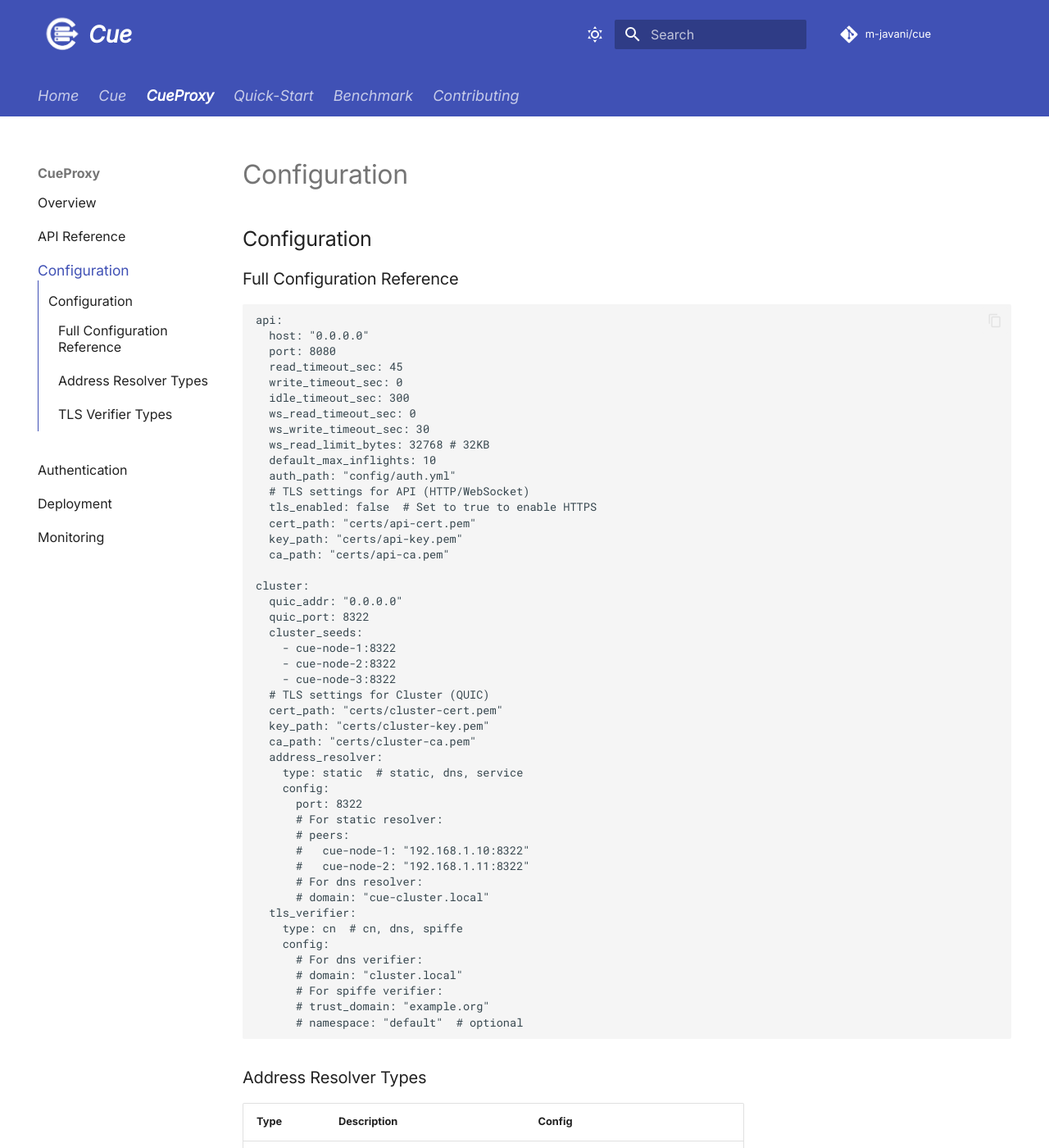
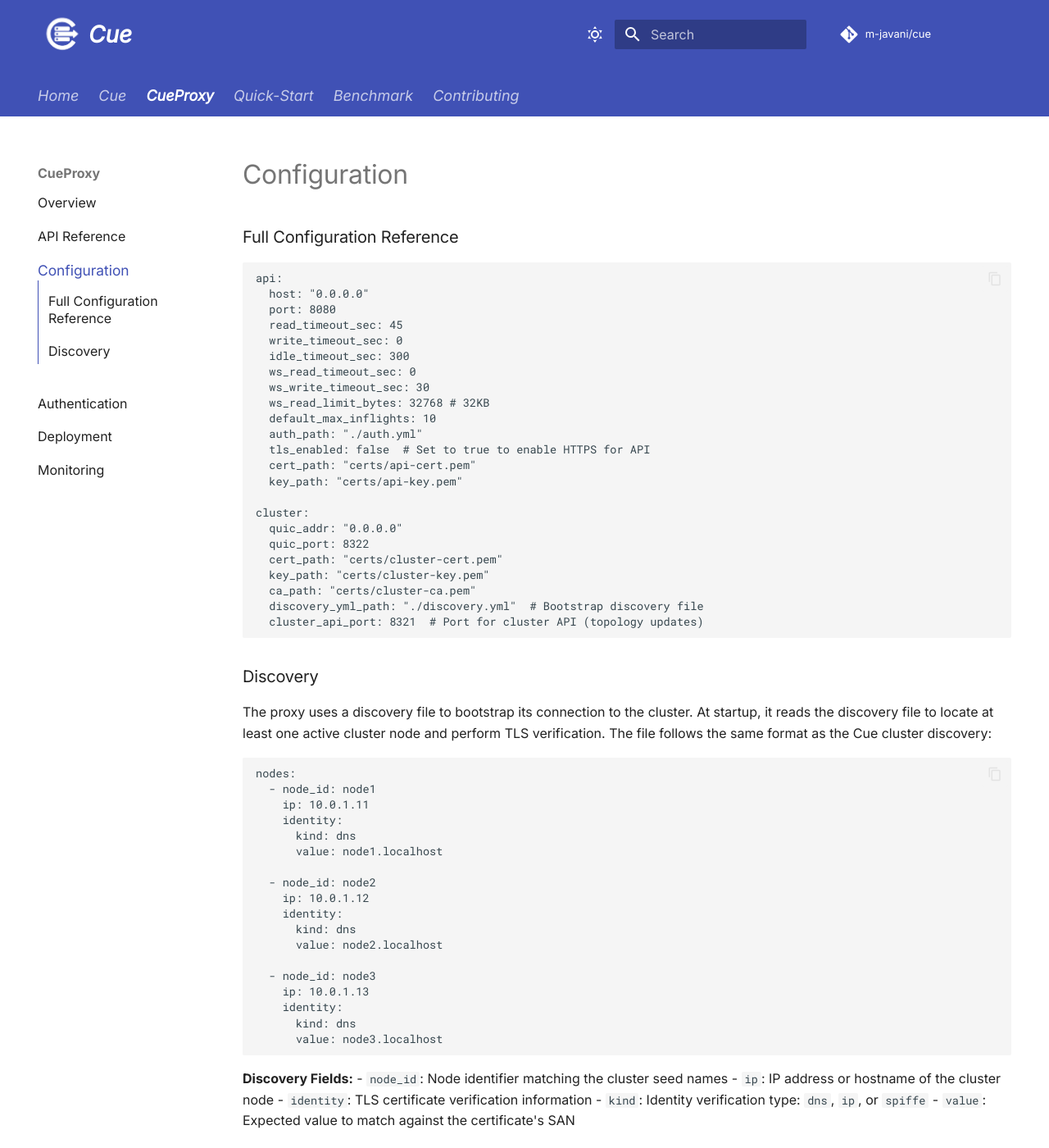
Before and after one commit to m-javani/cue-docs, an MkDocs documentation site: the page built from docs/cueproxy/configuration.md, in a window 1280 px wide and 1400 px high. Shown: the whole window at 82% size. Built offline with MkDocs 1.6.1 and Material for MkDocs 9.7.7, drawn with Linux system fonts in a browser that asks for light colours; comment, search, counter and statistics services are not loaded; some of the changed text lies outside the part shown.

Commit message:
updated configs

````diff
--- a/docs/cue/configuration.md
+++ b/docs/cue/configuration.md
@@ -15,14 +15,19 @@
   key_path: "./certs/node1_key.pem"   # TLS private key
   ca_path: "./certs/ca_cert.pem"      # CA certificate for mTLS
   initial_voters: ["node1","node2","node3"]  # Initial Raft voters
-  peers: ["node1","node2","node3"]    # Peer nodes for discovery
   snapshot_interval_sec: 60           # Snapshot interval in seconds
   snapshot_trigger_count: 10000       # Snapshot trigger entry count
   wal_flush_threshold: 1000           # WAL flush threshold
   dlq_max_size_bytes: 10485760        # Max DLQ size (10MB)
   raft_tick_ms: 100                   # Raft tick interval (100ms)
-  raft_heartbeat_tick: 5              # Heartbeat tick multiplier (500ms)
-  raft_election_tick: 50              # Election tick multiplier (5s)
+  raft_heartbeat_tick: 3              # Heartbeat tick multiplier (300ms)
+  raft_election_tick: 30              # Election tick multiplier (3s)
+
+  # Discovery configuration
+  discovery_kind: "static"            # "static" or "http"
+  discovery_yml_path: "./discovery.yml"  # Required for static discovery
+  discovery_http_host: ""             # HTTP endpoint URL (required for http discovery)
+                                      # Example: "http://discovery-service:8080"
 
 # Proxy (external CueProxy communication)
 proxy:
@@ -59,38 +63,26 @@
   level: "info"                       # debug, info, warn, error
   format: "json"                      # json or text
   output_path: "stdout"               # stdout, stderr, or file path
-
-# Service discovery
-address_resolver:
-  type: static                        # static, dns, service
-  config:
-    peers:                            # For static resolver
-      node1: "192.168.1.10:8323"
-      node2: "192.168.1.11:8323"
-      node3: "192.168.1.12:8323"
-    # domain: "cluster.local"         # For DNS resolver
-    # port: 8323
-
-# TLS verification
-tls_verifier:
-  type: cn                            # cn, dns, spiffe
-  # config:
-  #   domain: "cluster.local"         # For DNS verifier
-  #   trust_domain: "example.org"     # For SPIFFE verifier
 ```
 
-### Address Resolver Types
+---
 
-| Type | Description | Config |
-|------|-------------|--------|
-| `static` | Fixed mapping of node IDs to addresses | `peers: {node1: "192.168.1.10:8323"}` |
-| `dns` | DNS SRV record resolution | `domain: "cue-cluster.local"` |
-| `service` | Service discovery (Consul/Nomad) | None needed |
+### Discovery Configuration
 
-### TLS Verifier Types
+The cluster uses a discovery mechanism to locate peer nodes and verify their identities. The discovery system is pluggable and supports two modes:
 
-| Type | Description | Config |
-|------|-------------|--------|
-| `cn` | Verify Common Name matches node ID | None |
-| `dns` | Verify DNS name | `domain: "cluster.local"` |
-| `spiffe` | SPIFFE ID verification | `trust_domain: "example.org"` |
+- **Static Discovery**: Reads peer information from a local YAML file
+- **HTTP Discovery**: Queries an HTTP endpoint that you implement based on your infrastructure
+
+The discovery configuration is specified under the `cluster` section in config yaml file:
+
+```yaml
+cluster:
+  discovery_kind: "static"            # or "http"
+  discovery_yml_path: "./discovery.yml"  # For static discovery
+  discovery_http_host: "http://discovery-service:8080"  # For HTTP discovery
+```
+
+For detailed information about the discovery protocol, file format, and HTTP API specification, see the [Discovery](./discovery.md) page.
+
+---
--- /dev/null
+++ b/docs/cue/discovery.md
@@ -0,0 +1,143 @@
+
+# Discovery
+
+The discovery system provides a pluggable mechanism for nodes to discover peer nodes and verify their TLS identities. This decouples the cluster from specific infrastructure implementations and allows operators to provide discovery information that matches their environment.
+
+## Overview
+
+Each node in the cluster needs to know:
+1. The network address (IP:port) of every other peer node
+2. The expected identity (subject alternative name) in each peer's TLS certificate
+
+The discovery system abstracts this information retrieval, supporting both static configurations and dynamic HTTP-based discovery.
+
+## Discovery Modes
+
+### Static Discovery
+
+Static discovery reads peer information from a local YAML file. This is suitable for fixed, known cluster topologies where node addresses and identities don't change.
+
+**Configuration:**
+```yaml
+cluster:
+  discovery_kind: "static"
+  discovery_yml_path: "./discovery.yml"
+```
+
+**Discovery File Format (`discovery.yml`):**
+```yaml
+nodes:
+  - node_id: node1
+    ip: 10.0.1.11
+    identity:
+      kind: dns
+      value: node1.localhost
+
+  - node_id: node2
+    ip: 10.0.1.12
+    identity:
+      kind: dns
+      value: node2.localhost
+
+  - node_id: node3
+    ip: 10.0.1.13
+    identity:
+      kind: dns
+      value: node3.localhost
+```
+
+**File Fields:**
+- `node_id`: Unique identifier matching the node's configured `node_id`
+- `ip`: IP address or hostname of the node
+- `identity`: TLS certificate verification information
+  - `kind`: Type of identity check (`dns`, `ip`, or `spiffe`)
+  - `value`: The expected value to match against the certificate's SAN
+
+### HTTP Discovery
+
+HTTP discovery queries an external HTTP endpoint that you implement. This is ideal for dynamic environments where:
+- Nodes come and go (auto-scaling)
+- IP addresses change frequently (cloud environments)
+- TLS certificates are dynamically issued
+- You want to centralize cluster membership information
+
+**Configuration:**
+```yaml
+cluster:
+  discovery_kind: "http"
+  discovery_http_host: "http://discovery-service:8080"
+```
+
+**HTTP Request:**
+- **Method**: GET
+- **Path**: `/peers` (the endpoint is fixed)
+- **Full URL**: `{discovery_http_host}/peers`
+- **Headers**: None required
+
+**HTTP Response Format:**
+The endpoint must return a JSON response with the following structure:
+
+```json
+{
+  "nodes": [
+    {
+      "node_id": "node1",
+      "ip": "10.0.1.11",
+      "identity": {
+        "kind": "dns",
+        "value": "node1.localhost"
+      }
+    },
+    {
+      "node_id": "node2",
+      "ip": "10.0.1.12",
+      "identity": {
+        "kind": "dns",
+        "value": "node2.localhost"
+      }
+    },
+    {
+      "node_id": "node3",
+      "ip": "10.0.1.13",
+      "identity": {
+        "kind": "dns",
+        "value": "node3.localhost"
+      }
+    }
+  ]
+}
+```
+
+**Response Fields:**
+- `nodes` (array): List of known nodes in the cluster
+  - `node_id` (string): Unique node identifier - should match node ids used in cluster
+  - `ip` (string): IP address or hostname where the node listens for Raft traffic
+  - `identity` (object): TLS certificate verification information
+    - `kind` (string): Identity verification type: `dns`, `ip`, or `spiffe`
+    - `value` (string): Expected value to match against the certificate
+
+**Best Practices for HTTP Discovery Implementation:**
+
+1. **Endpoint Requirements:**
+   - Must be accessible from all cluster nodes
+   - Should return the complete list of all nodes in the cluster
+   - Should include the node's own entry
+
+2. **Update Frequency:**
+   - The system polls the endpoint periodically like every 2 seconds
+   - Changes are detected and applied automatically
+
+3. **Error Handling:**
+   - If the endpoint is unreachable, the node continues with the last known peer list
+   - HTTP errors (4xx, 5xx) are logged and the previous peer list is retained
+
+
+## Identity Verification Types
+
+The `identity` field specifies how to verify a peer's TLS certificate:
+
+| Kind | Description | Value Example |
+|------|-------------|---------------|
+| `dns` | Verify against DNS Subject Alternative Name (SAN) | `node1.cluster.local` |
+| `ip` | Verify against SAN by IP
+| `spiffe` | Verify against SPIFFE ID | `spiffe://example.org/node1` |
--- a/docs/cueproxy/configuration.md
+++ b/docs/cueproxy/configuration.md
@@ -1,4 +1,4 @@
-## Configuration
+# Configuration
 
 ### Full Configuration Reference
 
@@ -13,56 +13,62 @@
   ws_write_timeout_sec: 30
   ws_read_limit_bytes: 32768 # 32KB
   default_max_inflights: 10
-  auth_path: "config/auth.yml"
-  # TLS settings for API (HTTP/WebSocket)
-  tls_enabled: false  # Set to true to enable HTTPS
+  auth_path: "./auth.yml"
+  tls_enabled: false  # Set to true to enable HTTPS for API
   cert_path: "certs/api-cert.pem"
   key_path: "certs/api-key.pem"
-  ca_path: "certs/api-ca.pem"
 
 cluster:
   quic_addr: "0.0.0.0"
   quic_port: 8322
-  cluster_seeds:
-    - cue-node-1:8322
-    - cue-node-2:8322
-    - cue-node-3:8322
-  # TLS settings for Cluster (QUIC)
   cert_path: "certs/cluster-cert.pem"
   key_path: "certs/cluster-key.pem"
   ca_path: "certs/cluster-ca.pem"
-  address_resolver:
-    type: static  # static, dns, service
-    config:
-      port: 8322
-      # For static resolver:
-      # peers:
-      #   cue-node-1: "192.168.1.10:8322"
-      #   cue-node-2: "192.168.1.11:8322"
-      # For dns resolver:
-      # domain: "cue-cluster.local"
-  tls_verifier:
-    type: cn  # cn, dns, spiffe
-    config:
-      # For dns verifier:
-      # domain: "cluster.local"
-      # For spiffe verifier:
-      # trust_domain: "example.org"
-      # namespace: "default"  # optional
+  discovery_yml_path: "./discovery.yml"  # Bootstrap discovery file
+  cluster_api_port: 8321  # Port for cluster API (topology updates)
 ```
 
-### Address Resolver Types
+### Discovery
 
-| Type | Description | Config |
-|------|-------------|--------|
-| `static` | Fixed list of node addresses | `peers: {node1: "192.168.1.10:8322"}` |
-| `dns` | DNS SRV record resolution | `domain: "cue-cluster.local"` |
-| `service` | Service discovery (Consul/Nomad) | TBD |
+The proxy uses a discovery file to bootstrap its connection to the cluster. At startup, it reads the discovery file to locate at least one active cluster node and perform TLS verification. The file follows the same format as the Cue cluster discovery:
 
-### TLS Verifier Types
+```yaml
+nodes:
+  - node_id: node1
+    ip: 10.0.1.11
+    identity:
+      kind: dns
+      value: node1.localhost
 
-| Type | Description | Config |
-|------|-------------|--------|
-| `cn` | Verify Common Name | None |
-| `dns` | Verify DNS name | `domain: "cluster.local"` |
-| `spiffe` | SPIFFE ID verification | `trust_domain: "example.org"` |
+  - node_id: node2
+    ip: 10.0.1.12
+    identity:
+      kind: dns
+      value: node2.localhost
+
+  - node_id: node3
+    ip: 10.0.1.13
+    identity:
+      kind: dns
+      value: node3.localhost
+```
+
+**Discovery Fields:**
+- `node_id`: Node identifier matching the cluster seed names
+- `ip`: IP address or hostname of the cluster node
+- `identity`: TLS certificate verification information
+  - `kind`: Identity verification type: `dns`, `ip`, or `spiffe`
+  - `value`: Expected value to match against the certificate's SAN
+
+**Bootstrap Process:**
+1. Proxy reads `discovery_yml_path` at startup
+2. Attempts to connect to nodes listed in the discovery file (in order)
+3. Verifies each node's TLS certificate matches the specified identity
+4. Once connected, establishes QUIC communication with the cluster
+
+**Topology Awareness:**
+After initial connection, the proxy receives topology updates from the cluster leader. When the cluster topology changes (nodes added/removed), the leader pushes updates to connected proxies. Proxies then fetch the complete discovery list from the leader's API endpoint (port `cluster_api_port`) to stay synchronized with the current cluster state. This ensures proxies are always topology-aware without requiring external HTTP discovery endpoints.
+
+**Note:** At least one node in the discovery file must be reachable and active for the proxy to bootstrap successfully.
+
+---
--- a/mkdocs.yml
+++ b/mkdocs.yml
@@ -52,6 +52,7 @@
   - Cue:
     - Overview: cue/overview.md
     - Configuration: cue/configuration.md
+    - Discovery: cue/discovery.md
     - Cluster Management: cue/cluster-management.md
     - Monitoring: cue/monitoring.md
     - Deployment: cue/deployment.md
````
Also changed, not shown: other parts of docs/cue/configuration.md (+1 -2 lines), 14 other files.
